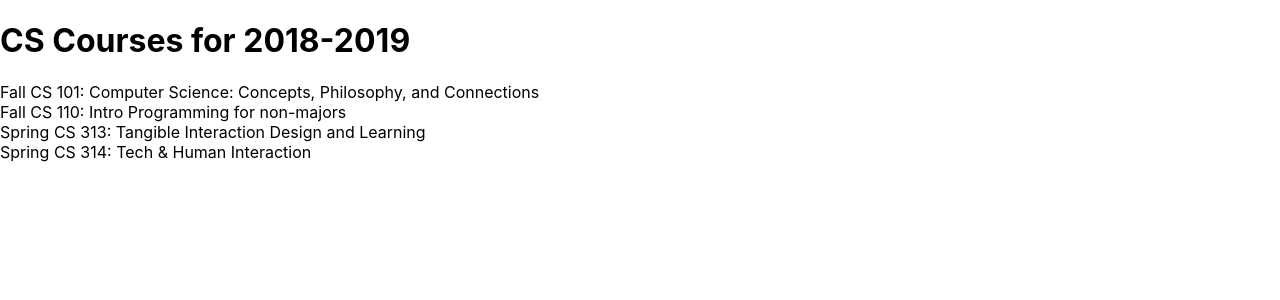
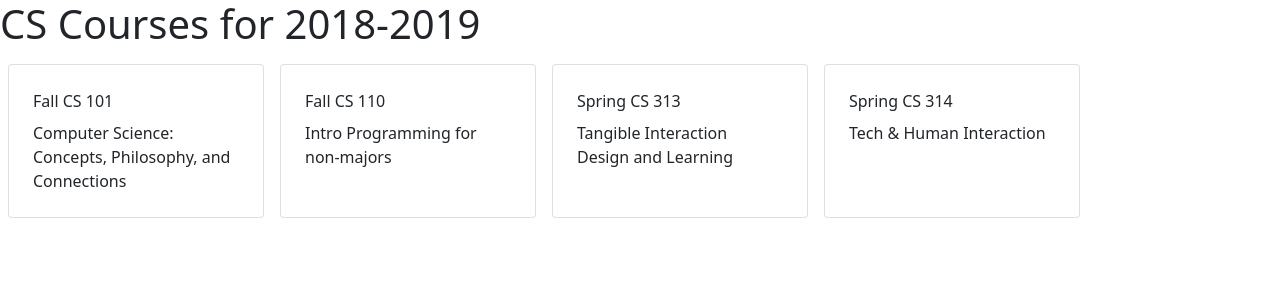
Before and after one commit to RPTS/scheduler, a React (Create React App) app: page / in a window 1280 px wide. Shown: the top 300 px of the page. Built offline with nearby package versions, Linux system fonts and the light colour scheme.

Commit message:
style the app

```diff
--- a/package.json
+++ b/package.json
@@ -6,6 +6,7 @@
     "@testing-library/jest-dom": "^5.16.1",
     "@testing-library/react": "^12.1.2",
     "@testing-library/user-event": "^13.5.0",
+    "bootstrap": "^5.1.3",
     "react": "^17.0.2",
     "react-dom": "^17.0.2",
     "react-scripts": "5.0.0",
--- a/src/App.css
+++ b/src/App.css
@@ -1,38 +1,4 @@
-.App {
-  text-align: center;
+.course-list {
+  display: grid;
+  grid-template-columns: repeat(auto-fill, minmax(12rem, 17rem));
 }
-
-.App-logo {
-  height: 40vmin;
-  pointer-events: none;
-}
-
-@media (prefers-reduced-motion: no-preference) {
-  .App-logo {
-    animation: App-logo-spin infinite 20s linear;
-  }
-}
-
-.App-header {
-  background-color: #282c34;
-  min-height: 100vh;
-  display: flex;
-  flex-direction: column;
-  align-items: center;
-  justify-content: center;
-  font-size: calc(10px + 2vmin);
-  color: white;
-}
-
-.App-link {
-  color: #61dafb;
-}
-
-@keyframes App-logo-spin {
-  from {
-    transform: rotate(0deg);
-  }
-  to {
-    transform: rotate(360deg);
-  }
-}
--- a/src/App.js
+++ b/src/App.js
@@ -1,4 +1,5 @@
 import React from 'react';
+import './App.css';
 
 const schedule = {
   "title": "CS Courses for 2018-2019",
@@ -46,14 +47,18 @@
   course.id.slice(1, 4)
 );
 
+// make a bootstrap card
 const Course = ({ course }) => (
-  <div>
-    { getCourseTerm(course) } CS { getCourseNumber(course) }: { course.title }
+  <div className="card m-2 p-2">
+    <div className="card-body">
+      <div className="card-title">{ getCourseTerm(course) } CS { getCourseNumber(course) }</div>
+      <div className="card-text">{ course.title }</div>
+    </div>
   </div>
 );
 
 const CourseList = ({ courses }) => (
-  <div>
+  <div className="course-list">
     { Object.values(courses).map(course => <Course key={course.id} course={ course } />) }
   </div>
 );
@@ -63,7 +68,7 @@
 // collects the attributes into a props objects, and passes that object to the function
 // so React calls function Banner with object {"title": "CS Courses..."}
 const App = () =>  (
-  <div>
+  <div classNAme="container">
     <Banner title={ schedule.title } />
     <CourseList courses={ schedule.courses } />
   </div>
--- a/src/index.js
+++ b/src/index.js
@@ -1,6 +1,6 @@
 import React from 'react';
 import ReactDOM from 'react-dom';
-import './index.css';
+import 'bootstrap/dist/css/bootstrap.min.css';
 import App from './App';
 import reportWebVitals from './reportWebVitals';
 
```
Also changed, not shown: 1 other file (tests, documents, lock files or other folders).
